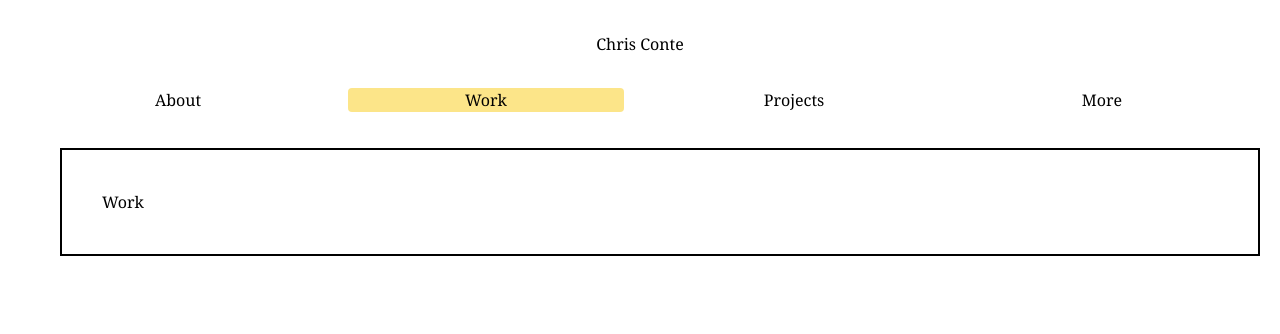
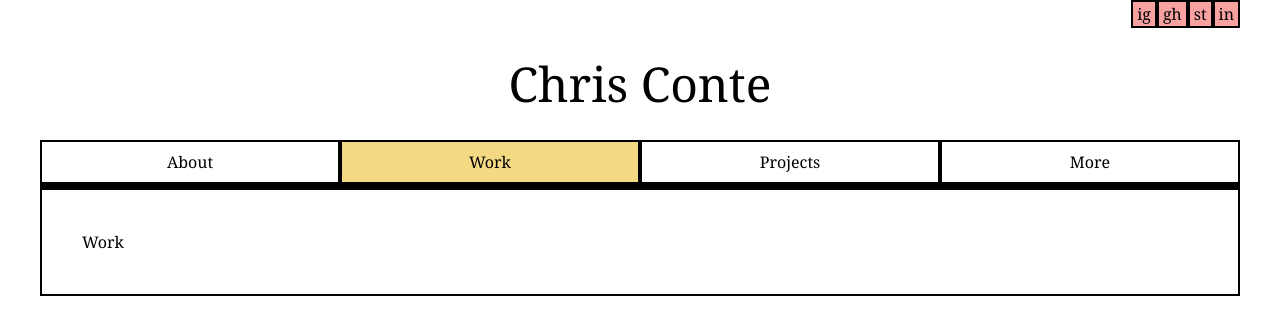
Before and after one commit to chriscconte/homepage, a Nuxt app: page /work in a window 1280 px wide. Shown: the top 334 px of the page. Built offline with nearby package versions, Linux system fonts and the light colour scheme.

Commit message:
layout, colors

```diff
--- a/app.vue
+++ b/app.vue
@@ -2,22 +2,62 @@
   <div>
     <NuxtLayout>
       <div class="sm:container sm:mx-auto px-10">
-        <h1 class="text-center p-8">Chris Conte</h1>
-        <div class="columns-4 gap-8 text-center pb-4">
-          <NuxtLink to="/about" class="group">
-            <div class="w-full rounded hover:bg-red-500/50 group-[.router-link-active]:bg-red-500/50">About</div>
+        <div class="flex flex-row">
+          <div class="grow"></div>
+          <NuxtLink
+            to="http://instagram.com/chriscconte/"
+            class="block border-2 border-black bg-red-500/50 px-1"
+          >
+            ig
           </NuxtLink>
-          <NuxtLink to="/work" class="group">
-            <div class="w-full rounded hover:bg-yellow-400/50 group-[.router-link-active]:bg-yellow-400/50">Work</div>
+          <NuxtLink
+            to="https://github.com/chriscconte"
+            class="block border-2 border-black bg-red-500/50 px-1"
+          >
+            gh
           </NuxtLink>
-          <NuxtLink to="/projects" class="group">
-            <div class="w-full rounded hover:bg-blue-600/50 group-[.router-link-active]:bg-blue-600/50">Projects</div>
+          <NuxtLink
+            to="https://www.strava.com/athletes/1505235"
+            class="block border-2 border-black bg-red-500/50 px-1"
+          >
+            st
           </NuxtLink>
-          <NuxtLink activeClass="font-black">
-            <div class="w-full">More</div>
+          <NuxtLink
+            to="https://www.linkedin.com/in/christopher-conte-b56853128/"
+            class="block border-2 border-black bg-red-500/50 px-1"
+          >
+            in
           </NuxtLink>
         </div>
-        <div class="w-full p-10 border-2 border-black m-5">
+        <h1 class="text-5xl text-center p-8">Chris Conte</h1>
+        <div class="flex flex-row text-center">
+          <NuxtLink
+            to="/about"
+            class="block py-2 w-full hover:bg-red-500/50 border-2 border-black"
+            activeClass="bg-red-500/50"
+          >
+            About
+          </NuxtLink>
+          <NuxtLink
+            to="/work"
+            class="block py-2 w-full hover:bg-yellow-400/50 border-2 border-black"
+            activeClass="bg-yellow-500/50"
+          >
+            Work
+          </NuxtLink>
+          <NuxtLink
+            to="/projects"
+            class="block py-2 w-full hover:bg-blue-600/50 border-2 border-black"
+            activeClass="bg-blue-500/50"
+          >
+            Projects
+          </NuxtLink>
+          <NuxtLink class="block py-2 w-full border-2 border-black">
+            More
+          </NuxtLink>
+        </div>
+        <div class="h-1 bg-black"></div>
+        <div class="p-10 border-2 border-black">
           <NuxtPage />
         </div>
       </div>
--- a/package.json
+++ b/package.json
@@ -10,7 +10,9 @@
     "postinstall": "nuxt prepare"
   },
   "dependencies": {
+    "eslint": "^9.14.0",
     "nuxt": "^3.14.0",
+    "prettier": "^3.3.3",
     "vue": "latest",
     "vue-router": "latest"
   },
```
Also changed, not shown: 1 other file (tests, documents, lock files or other folders).
